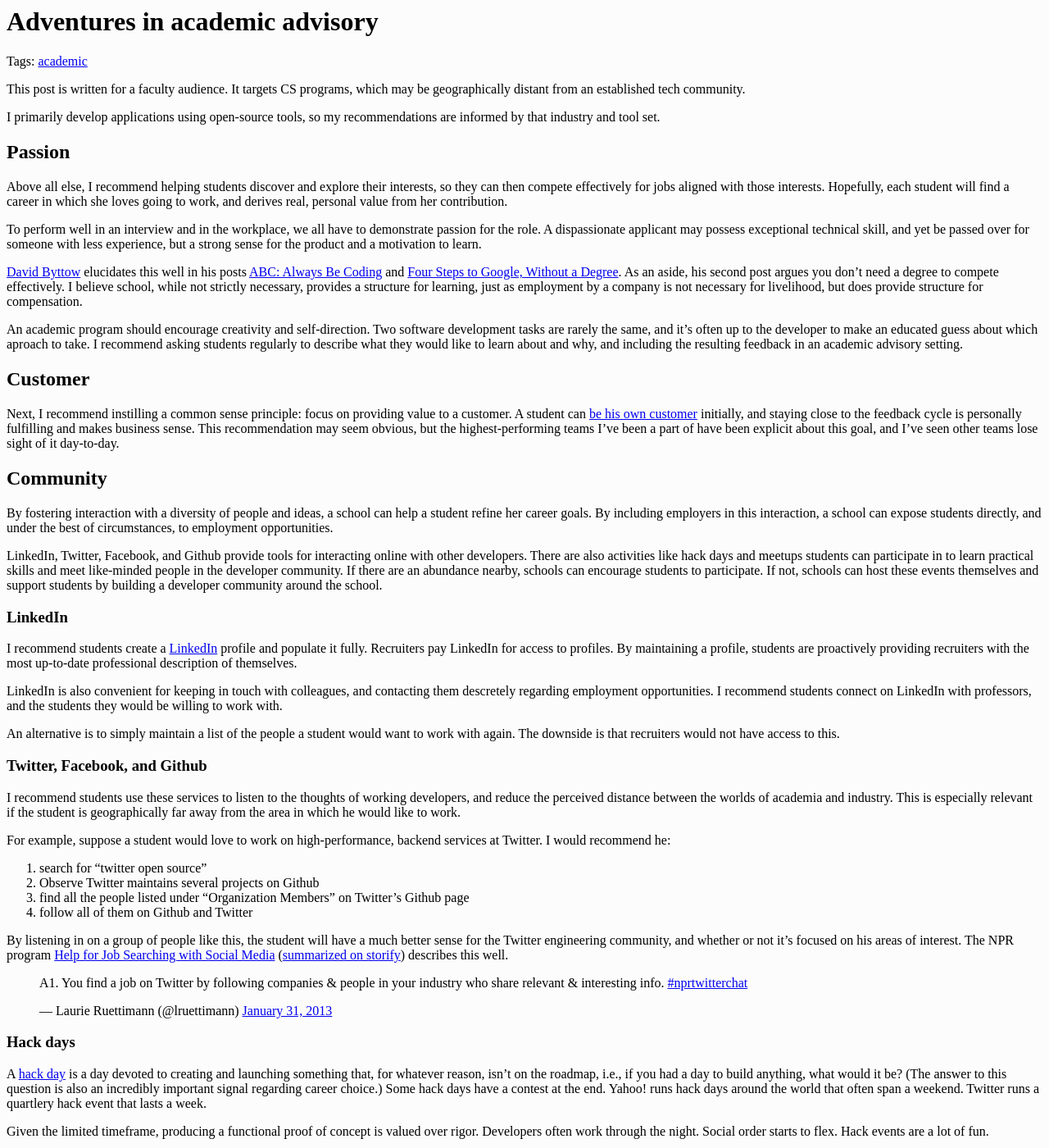
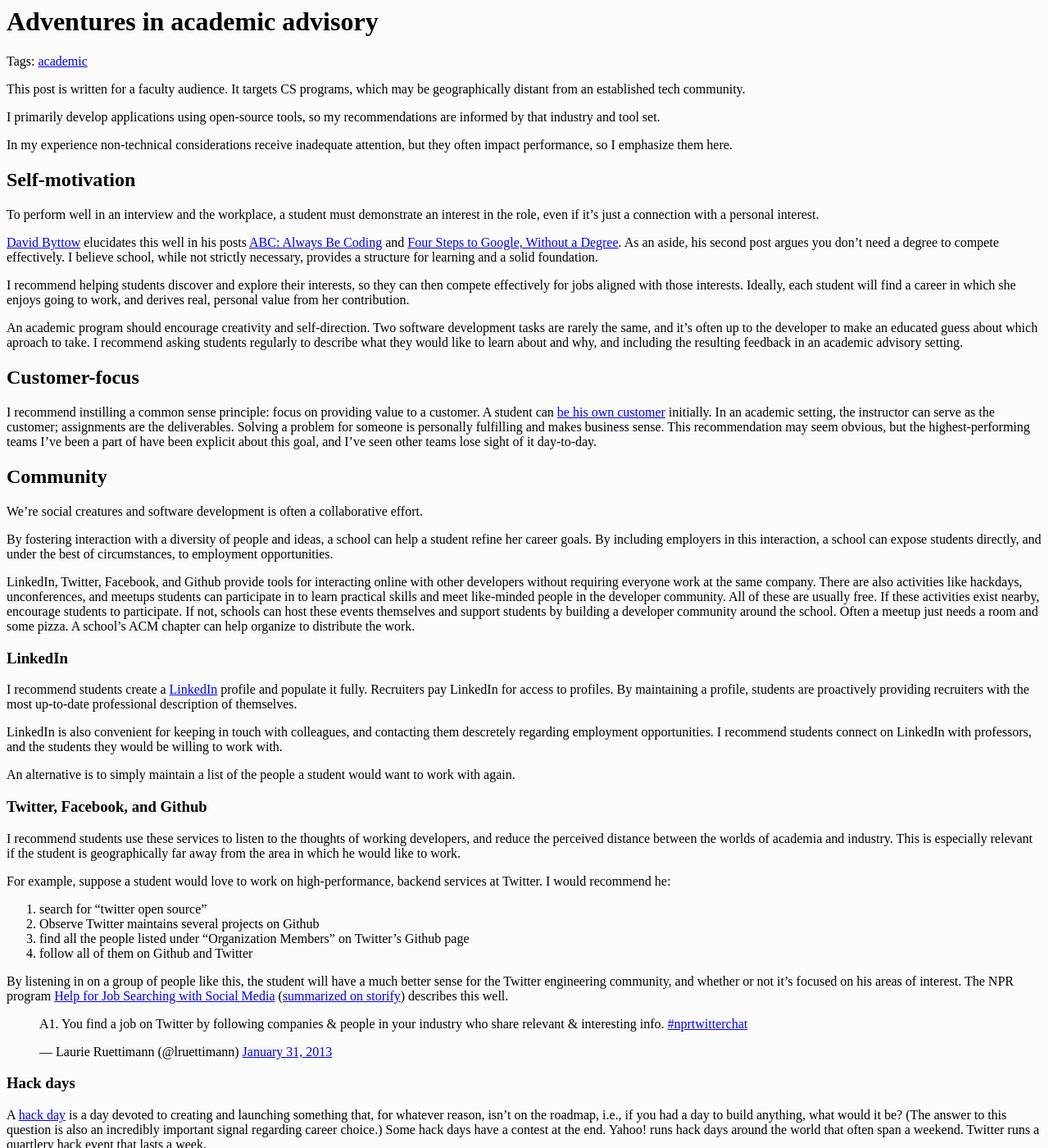
Before and after one commit to erikeldridge/erikeldridge.github.com, a Jekyll site: the page built from _posts/2013-03-21-academic-advisory.md, in a window 1280 px wide and 1400 px high. Shown: the whole window at 82% size. Built offline with Jekyll 4.4.1, drawn with Linux system fonts in a browser that asks for light colours; some of the changed text lies outside the part shown.

Commit message:
tighten up academic advisory

```diff
--- a/_posts/2013-03-21-academic-advisory.md
+++ b/_posts/2013-03-21-academic-advisory.md
@@ -17,25 +17,29 @@
 
 I primarily develop applications using open-source tools, so my recommendations are informed by that industry and tool set.
 
-## Passion
+In my experience non-technical considerations receive inadequate attention, but they often impact performance, so I emphasize them here.
 
-Above all else, I recommend helping students discover and explore their interests, so they can then compete effectively for jobs aligned with those interests. Hopefully, each student will find a career in which she loves going to work, and derives real, personal value from her contribution.
+## Self-motivation
 
-To perform well in an interview and in the workplace, we all have to demonstrate passion for the role. A dispassionate applicant may possess exceptional technical skill, and yet be passed over for someone with less experience, but a strong sense for the product and a motivation to learn.
+To perform well in an interview and the workplace, a student must demonstrate an interest in the role, even if it's just a connection with a personal interest.
 
-[David Byttow](https://medium.com/@davidbyttow) elucidates this well in his posts [ABC: Always Be Coding](https://medium.com/tech-talk/d5f8051afce2) and [Four Steps to Google, Without a Degree](https://medium.com/this-happened-to-me/8f381aa6bd5e). As an aside, his second post argues you don't need a degree to compete effectively. I believe school, while not strictly necessary, provides a structure for learning, just as employment by a company is not necessary for livelihood, but does provide structure for compensation.
+[David Byttow](https://medium.com/@davidbyttow) elucidates this well in his posts [ABC: Always Be Coding](https://medium.com/tech-talk/d5f8051afce2) and [Four Steps to Google, Without a Degree](https://medium.com/this-happened-to-me/8f381aa6bd5e). As an aside, his second post argues you don't need a degree to compete effectively. I believe school, while not strictly necessary, provides a structure for learning and a solid foundation.
+
+I recommend helping students discover and explore their interests, so they can then compete effectively for jobs aligned with those interests. Ideally, each student will find a career in which she enjoys going to work, and derives real, personal value from her contribution.
 
 An academic program should encourage creativity and self-direction. Two software development tasks are rarely the same, and it's often up to the developer to make an educated guess about which aproach to take. I recommend asking students regularly to describe what they would like to learn about and why, and including the resulting feedback in an academic advisory setting.
 
-## Customer
+## Customer-focus
 
-Next, I recommend instilling a common sense principle: focus on providing value to a customer. A student can [be his own customer](http://paulgraham.com/startupideas.html) initially, and staying close to the feedback cycle is personally fulfilling and makes business sense. This recommendation may seem obvious, but the highest-performing teams I've been a part of have been explicit about this goal, and I've seen other teams lose sight of it day-to-day.
+I recommend instilling a common sense principle: focus on providing value to a customer. A student can [be his own customer](http://paulgraham.com/startupideas.html) initially. In an academic setting, the instructor can serve as the customer; assignments are the deliverables. Solving a problem for someone is personally fulfilling and makes business sense. This recommendation may seem obvious, but the highest-performing teams I've been a part of have been explicit about this goal, and I've seen other teams lose sight of it day-to-day.
 
 ## Community
 
+We're social creatures and software development is often a collaborative effort.
+
 By fostering interaction with a diversity of people and ideas, a school can help a student refine her career goals. By including employers in this interaction, a school can expose students directly, and under the best of circumstances, to employment opportunities.
 
-LinkedIn, Twitter, Facebook, and Github provide tools for interacting online with other developers. There are also activities like hack days and meetups students can participate in to learn practical skills and meet like-minded people in the developer community. If there are an abundance nearby, schools can encourage students to participate. If not, schools can host these events themselves and support students by building a developer community around the school.
+LinkedIn, Twitter, Facebook, and Github provide tools for interacting online with other developers without requiring everyone work at the same company. There are also activities like hackdays, unconferences, and meetups students can participate in to learn practical skills and meet like-minded people in the developer community. All of these are usually free. If these activities exist nearby, encourage students to participate. If not, schools can host these events themselves and support students by building a developer community around the school. Often a meetup just needs a room and some pizza. A school's ACM chapter can help organize to distribute the work.
 
 ### LinkedIn
 
@@ -43,7 +47,7 @@
 
 LinkedIn is also convenient for keeping in touch with colleagues, and contacting them descretely regarding employment opportunities. I recommend students connect on LinkedIn with professors, and the students they would be willing to work with.
 
-An alternative is to simply maintain a list of the people a student would want to work with again. The downside is that recruiters would not have access to this.
+An alternative is to simply maintain a list of the people a student would want to work with again.
 
 ### Twitter, Facebook, and Github
 
@@ -66,11 +70,11 @@
 
 A [hack day](http://en.wikipedia.org/wiki/Hack_Day) is a day devoted to creating and launching something that, for whatever reason, isn't on the roadmap, i.e., if you had a day to build anything, what would it be? (The answer to this question is also an incredibly important signal regarding career choice.) Some hack days have a contest at the end. Yahoo! runs hack days around the world that often span a weekend. Twitter runs a quartlery hack event that lasts a week.
 
-Given the limited timeframe, producing a functional proof of concept is valued over rigor. Developers often work through the night. Social order starts to flex. Hack events are a lot of fun.
+Given the limited timeframe, producing a functional proof of concept is valued over rigor. Developers often work through the night. Hack events are a lot of fun.
 
 Variations on the hack day idea include [Random Hacks of Kindness](http://www.rhok.org/), which provides a way for developers to contribute to disaster relief efforts, and [CityCamp Hackathons](http://citycamp.govfresh.com/) focused on improving public services.
 
-Hack days are very common within tech companies as a way to foster innovation, identify problem areas, and meet external developers. For example, [Twitter Hack Week](http://engineering.twitter.com/2010/10/hack-week.html), [Facebook Games Hack Day](http://www.eventbrite.com/event/2414110670), and [Yahoo!'s Open Hack India](http://developer.yahoo.com/blogs/ydn/posts/2011/08/open-hack-india-they-hacked-we-won-them-over/).
+Hack days are very common within tech companies as a way to foster innovation, expand skill sets, and meet new people. For example, [Twitter Hack Week](https://www.youtube.com/watch?v=2oxDsIkwQA8), [Facebook hackathons](https://www.facebook.com/pg/hackathon/events/), and [Netflix hack day](https://medium.com/netflix-techblog/netflix-hack-day-winter-2017-73590a2fe513).
 
 <div>
   <blockquote class="twitter-tweet"><p>From @<a href="https://twitter.com/hackweek">hackweek</a> to <a href="https://twitter.com/search/%2523battledecks">#battledecks</a> to drinks w/ friends, today was one of the best days of my life. Thx, @<a href="https://twitter.com/twitter">twitter</a>. /cc @<a href="https://twitter.com/JoinTheFlock">JoinTheFlock</a></p>&mdash; erik eldridge (@erikeldridge) <a href="https://twitter.com/erikeldridge/status/163154687393136640" data-datetime="2012-01-28T07:01:23+00:00">January 28, 2012</a></blockquote>
```
